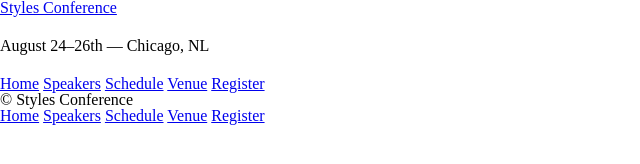
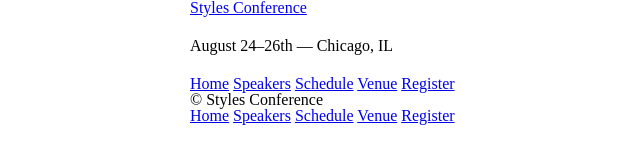
Before and after one commit to SiriusDely/styles-conference, a plain HTML site: page venue.html in a window 1280 px wide. Shown: the whole page, without its empty margins (0-640 px from the left). Drawn offline with Linux system fonts and the light colour scheme.

Commit message:
Opening the Box Model (https://learn.shayhowe.com/html-css/opening-the-box-model)

```diff
--- a/venue.html
+++ b/venue.html
@@ -6,11 +6,11 @@
     <link rel="stylesheet" href="assets/stylesheets/main.css">
   </head>
   <body>
-    <header>
+    <header class="container">
       <h1>
         <a href="index.html">Styles Conference</a>
       </h1>
-      <h3>August 24&ndash;26th &mdash; Chicago, NL</h3>
+      <h3>August 24&ndash;26th &mdash; Chicago, IL</h3>
       <nav>
         <a href="index.html">Home</a>
         <a href="speakers.html">Speakers</a>
@@ -19,8 +19,7 @@
         <a href="register.html">Register</a>
       </nav>
     </header>
-
-    <footer>
+    <footer class="container">
       <small>&copy; Styles Conference</small>
       <nav>
         <a href="index.html">Home</a>
```
Also changed, not shown: index.html (+3 -5 lines), register.html (+3 -4 lines), schedule.html (+3 -4 lines), speakers.html (+3 -4 lines).
